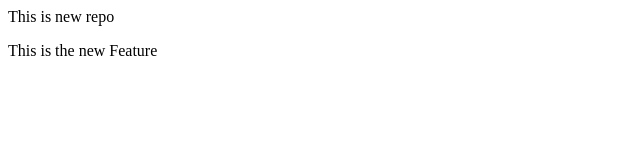
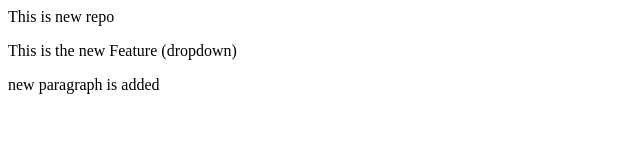
Before and after one commit to simranjit-kaur822/LocalRepo, a plain HTML site: page index.html in a window 1280 px wide. Shown: the whole page, without its empty margins (0-640 px from the left). Drawn offline with Linux system fonts and the light colour scheme.

Commit message:
parag added

```diff
--- a/index.html
+++ b/index.html
@@ -1,2 +1,3 @@
 <p>This is new repo</p>
-<p>This is the new Feature</p>
+<p>This is the new Feature (dropdown)</p>
+<p>new paragraph is added</p>
```
